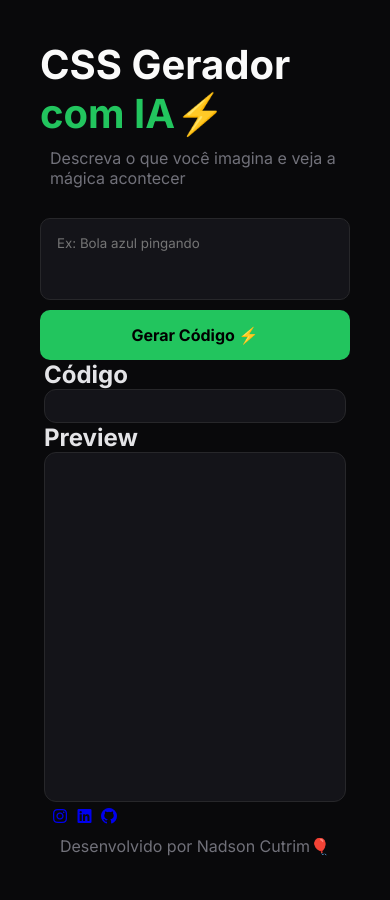
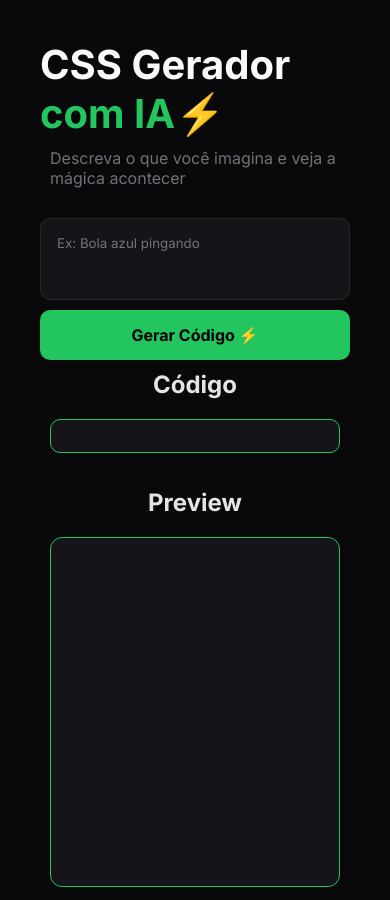
Before and after one commit to Nadson-Cutrim/CSS_IA, a website: page index.html in a window 390 px wide. Shown: the top 900 px of the page. Drawn offline with Linux system fonts and the light colour scheme.

Commit message:
adiciona estilos e estrutura para a seção de resultados e responsividade no CSS

```diff
--- a/styles.css
+++ b/styles.css
@@ -14,6 +14,7 @@ body {
     display: flex;  /* Mostra os itens - habilita super poderes */
     flex-direction: column;
     align-items: center;
+    min-height: 100vh;
 }
 
 h1 {
@@ -64,6 +65,8 @@ button {
 }
 
 .bloco-codigo {
+    width: 100%;
+    height: 100%;
     background: #141419;
     border: 1px solid #27272a;
     border-radius: 12px;
@@ -82,3 +85,78 @@ button {
     border-radius: 12px;
     background: #141419;
 }
+
+h2{
+    text-align: center;
+    margin-bottom: 20px;
+}
+
+.container-resultado {
+    padding-bottom: 10px;
+    width: 100%;
+    display: flex;
+    gap: 15px;
+    flex: 1 1 0;
+}
+.bloco-codigo {
+    font-size: 0.9rem;
+    border: #22c55e 1px solid;
+    border-radius: 10px;
+    overflow: auto;
+}
+.bloco-codigo::-webkit-scrollbar {
+    width: 2px;
+}
+
+.container-resultado .coluna {
+    flex: 1;
+    height: 50vh;
+    padding: 10px;
+    display: flex;
+    flex-direction: column;
+}
+
+.resultado-codigo{
+    border: #22c55e 1px solid;
+}
+
+.rodape {
+    margin-top: 14px;
+    text-align: center;
+
+    a {
+        color: #ffffff;
+        font-size: 1.2rem;
+        text-decoration: none;
+        margin: 0 16px;
+
+        &:hover {
+            color: #0ae85b;
+            transition: color 0.2s ease;
+        }
+    }
+
+
+    .dev {
+        color: #ffffff;
+        font-size: 1rem;
+        text-align: center;
+    }
+
+    .dev:hover {
+        color: #0ae85b;
+        transition: color 0.2s ease;
+    }
+}
+
+@media (max-width: 768px) {
+.coluna {
+        height: 7vh;
+    }
+    .container-resultado {
+        flex-direction: column;
+    }
+ .rodape{
+    margin-top: 5vh;
+ }
+}
```
